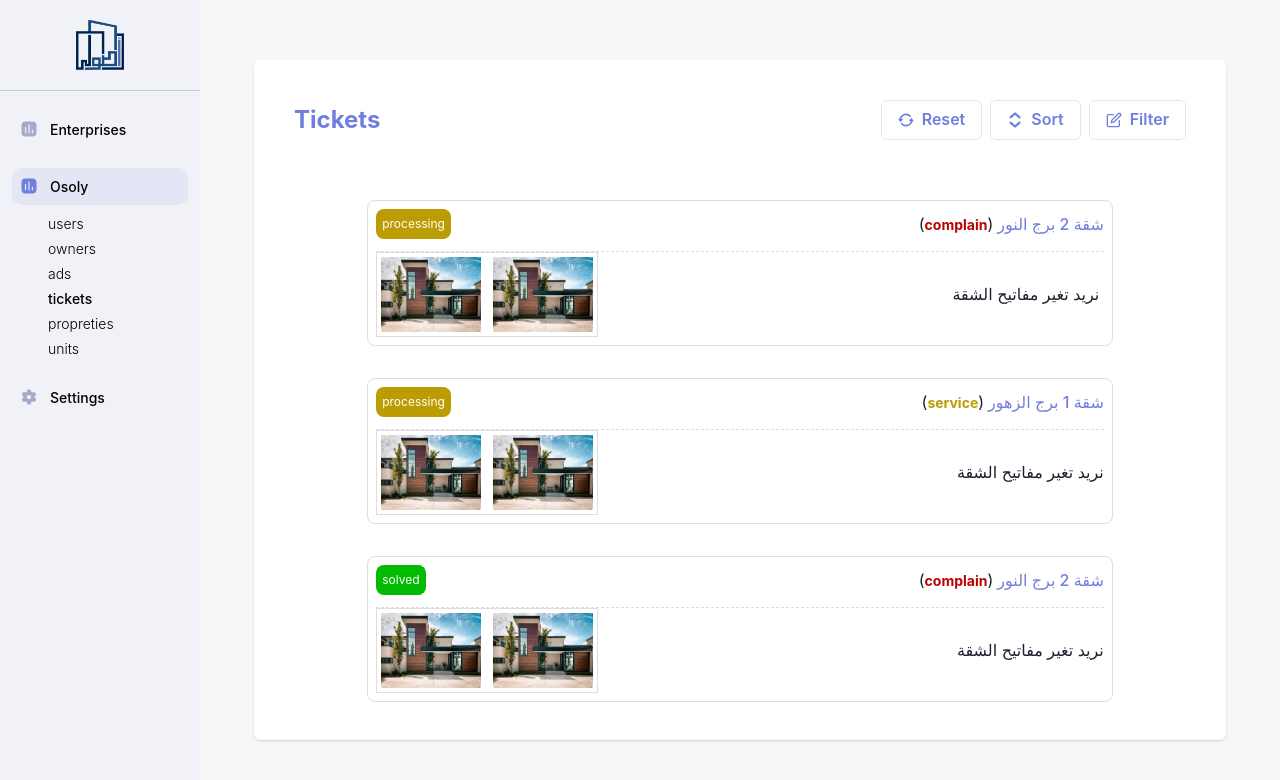
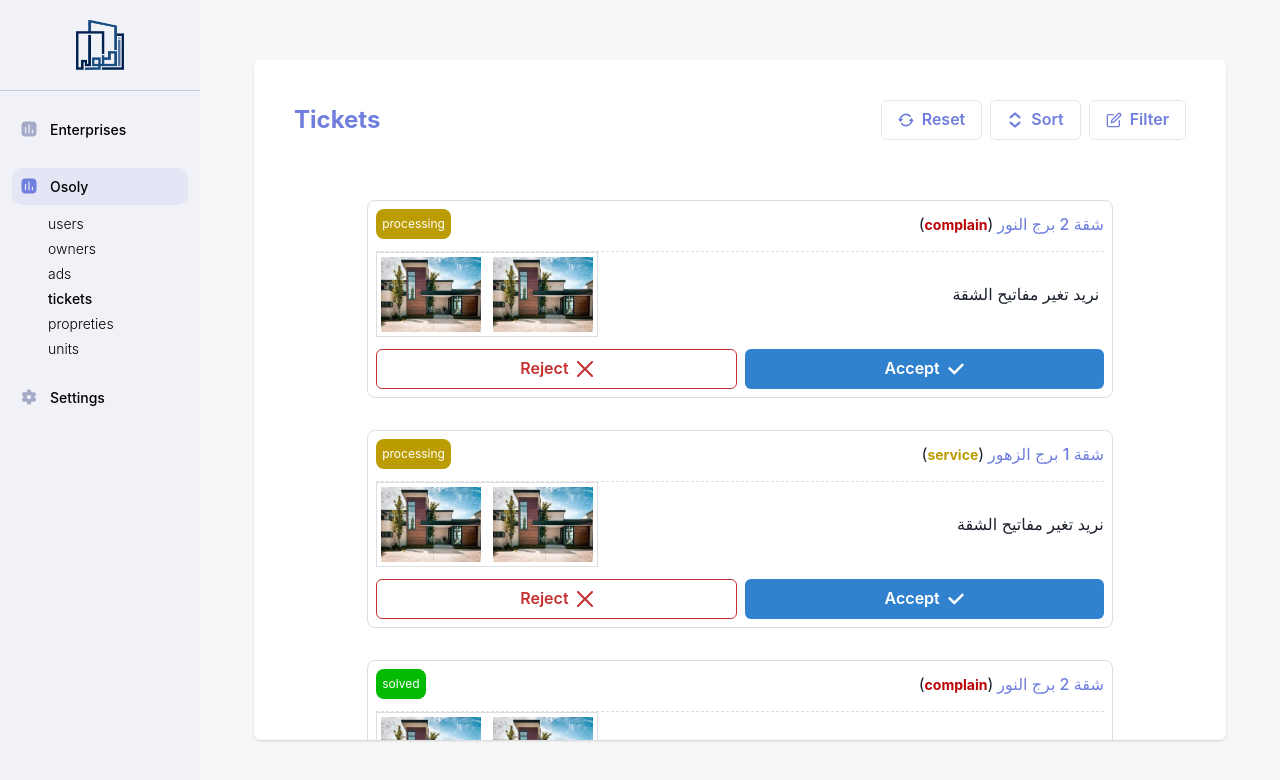
Before and after one commit to mohmaedelaraby/osoly-v1.0, a React (Create React App) app: page /tickets in a window 1280 px wide. Shown: the top 780 px of the page. Built offline with nearby package versions, Linux system fonts and the light colour scheme.

Commit message:
card without calla

```diff
--- a/src/modules/Tickets/style/ticketCard.scss
+++ b/src/modules/Tickets/style/ticketCard.scss
@@ -152,6 +152,12 @@
                 }
             }
         }
+        .card_container__btns{
+            margin-top: 12px;
+            display: flex;
+            align-items: center;
+            justify-content: center;
+        }
     }
 
 
--- a/src/modules/Tickets/templete/TicketCard.jsx
+++ b/src/modules/Tickets/templete/TicketCard.jsx
@@ -44,7 +44,9 @@ const TicketCard = ({ item }) => {
               <span className="card__container__header__title__desc">
                 {item?.unit?.name}
               </span>
-              (<span   className={
+              (
+              <span
+                className={
                   item?.type === TICKET_TYPES.complain
                     ? "card__container__header__title__type complain"
                     : item?.type === TICKET_TYPES.service
@@ -52,26 +54,29 @@ const TicketCard = ({ item }) => {
                     : item?.type === TICKET_TYPES.other
                     ? "card__container__header__title__type other"
                     : " "
-              }>
+                }
+              >
                 {item?.type}
-              </span>)
+              </span>
+              )
             </div>
             <div
               className={
-                item?.status === TICKET_STATUS.solved
+                status === TICKET_STATUS.solved
                   ? "card__container__header__status solved"
-                  : item?.status === TICKET_STATUS.canceled
+                  : status === TICKET_STATUS.canceled
                   ? "card__container__header__status canceled"
-                  : item?.status === TICKET_STATUS.processing
+                  : status === TICKET_STATUS.processing
                   ? "card__container__header__status processsing"
-                  : item?.status === TICKET_STATUS.review
+                  : status === TICKET_STATUS.review
                   ? "card__container__header__status review"
                   : " "
               }
             >
-              {item?.status}
+              {status}
             </div>
           </div>
+
           <div className="card__container__body">
             <div className="card__container__body__desc">
               {item?.description}
@@ -93,6 +98,69 @@ const TicketCard = ({ item }) => {
               </div>
             </div>
           </div>
+
+          <div className="card_container__btns">
+            {status === TICKET_STATUS.review ? (
+              <>
+                  <Button
+                     variant="solid"
+                     leftIcon={<CheckIcon />}
+                     colorScheme='blue'
+                     marginLeft='8px'
+                     width='100%'
+                    onClick={() => {
+                      setStatus(TICKET_STATUS.solved);
+                    }}
+                  >
+                    solved
+                  </Button>
+                  <Button
+                    variant="outline"
+                    leftIcon={<CloseIcon />}
+                    colorScheme='red'
+                    width='100%'
+                    onClick={() => {
+                      setStatus(TICKET_STATUS.canceled);
+                    }}
+                  >
+                    cancel
+                  </Button>
+              </>
+            ) : (
+              <></>
+            )}
+
+            {status === TICKET_STATUS.processing ? (
+              <>
+                  <Button
+                    variant="solid"
+                    leftIcon={<CheckIcon />}
+                    colorScheme='blue'
+                    marginLeft='8px'
+                    width='100%'
+                    onClick={() => {
+                      setStatus(TICKET_STATUS.review);
+                    }}
+                  >
+                    Accept
+                  </Button>
+                  <Button
+                    variant="outline"
+                    leftIcon={<CloseIcon />}
+                    colorScheme='red'
+                    width='100%'
+
+                    onClick={() => {
+                      setStatus(TICKET_STATUS.canceled);
+                    }}
+                  >
+                    Reject
+                  </Button>
+              </>
+            ) : (
+              <></>
+            )}
+          </div>
         </div>
       </div>
     </>
--- a/src/modules/Tickets/templete/TicketsContainer.jsx
+++ b/src/modules/Tickets/templete/TicketsContainer.jsx
@@ -17,20 +17,20 @@ import { EditIcon, RepeatIcon, UpDownIcon } from "@chakra-ui/icons";
 import { ticketsStatus, ticketsTypes } from "../../../enums/TicketsEnum";
 import TicketCard from "./TicketCard";
 
-function TicketsContainer() {
+function TicketsContainer({data=tickets}) {
   const [isEditingFilter, setIsEditingFilter] = useBoolean();
   const [isEditingSort, setIsEditingSort] = useBoolean();
-  const [statuss, setStatus] = React.useState("All");
-  const [typee, setType] = React.useState("All");
-  const [filterdTickets, setFilterdTickets] = useState(tickets);
+  const [statuss, setStatus] = useState("All");
+  const [typee, setType] = useState("All");
+  const [filterdTickets, setFilterdTickets] = useState(data);
 //for filter data
   useEffect(() => {
     // it means show all
     if (statuss !== "All") {
-      const newFiltered = tickets.filter((s) => s.status == statuss);
+      const newFiltered = data.filter((s) => s.status == statuss);
       setFilterdTickets(newFiltered);
     }else{
-      setFilterdTickets(tickets)
+      setFilterdTickets(data)
     }
   }, [statuss]);
 //for sorting data
@@ -39,12 +39,12 @@ function TicketsContainer() {
     let newFiltered
     if (typee !== "All") {
       if(typee =="processing"){
-         newFiltered = tickets.sort(function(a, b) {
+         newFiltered = data.sort(function(a, b) {
           return a.type - b.type
         });
       }
       else{
-         newFiltered = tickets.sort(function(a, b) {
+         newFiltered = data.sort(function(a, b) {
           return b.type - a.type
         });
       }
@@ -66,7 +66,7 @@ function TicketsContainer() {
               className="tabel_header_addBtn_btn"
               marginRight="8px"
               variant="outline"
-              onClick={()=>setStatus(0)}
+              onClick={()=>{setStatus("All"); setIsEditingSort.off() ; setIsEditingFilter.off()}}
             >
               Reset
             </Button>
@@ -74,9 +74,9 @@ function TicketsContainer() {
               {/* sort popup */}
               <Popover
               isOpen={isEditingSort}
-              onOpen={setIsEditingSort.on}
+              onOpen={()=>{setIsEditingSort.on(); setIsEditingFilter.off()}}
               onClose={setIsEditingSort.off}
-              closeOnBlur={false}
+              closeOnBlur={true}
               isLazy
               lazyBehavior="keepMounted"
             >
@@ -118,7 +118,7 @@ function TicketsContainer() {
             {/* filter popup */}
             <Popover
               isOpen={isEditingFilter}
-              onOpen={setIsEditingFilter.on}
+              onOpen={()=>{setIsEditingFilter.on(); setIsEditingSort.off()}}
               onClose={setIsEditingFilter.off}
               closeOnBlur={false}
               isLazy
```
Lines whose indentation alone changed are shown as unchanged.
